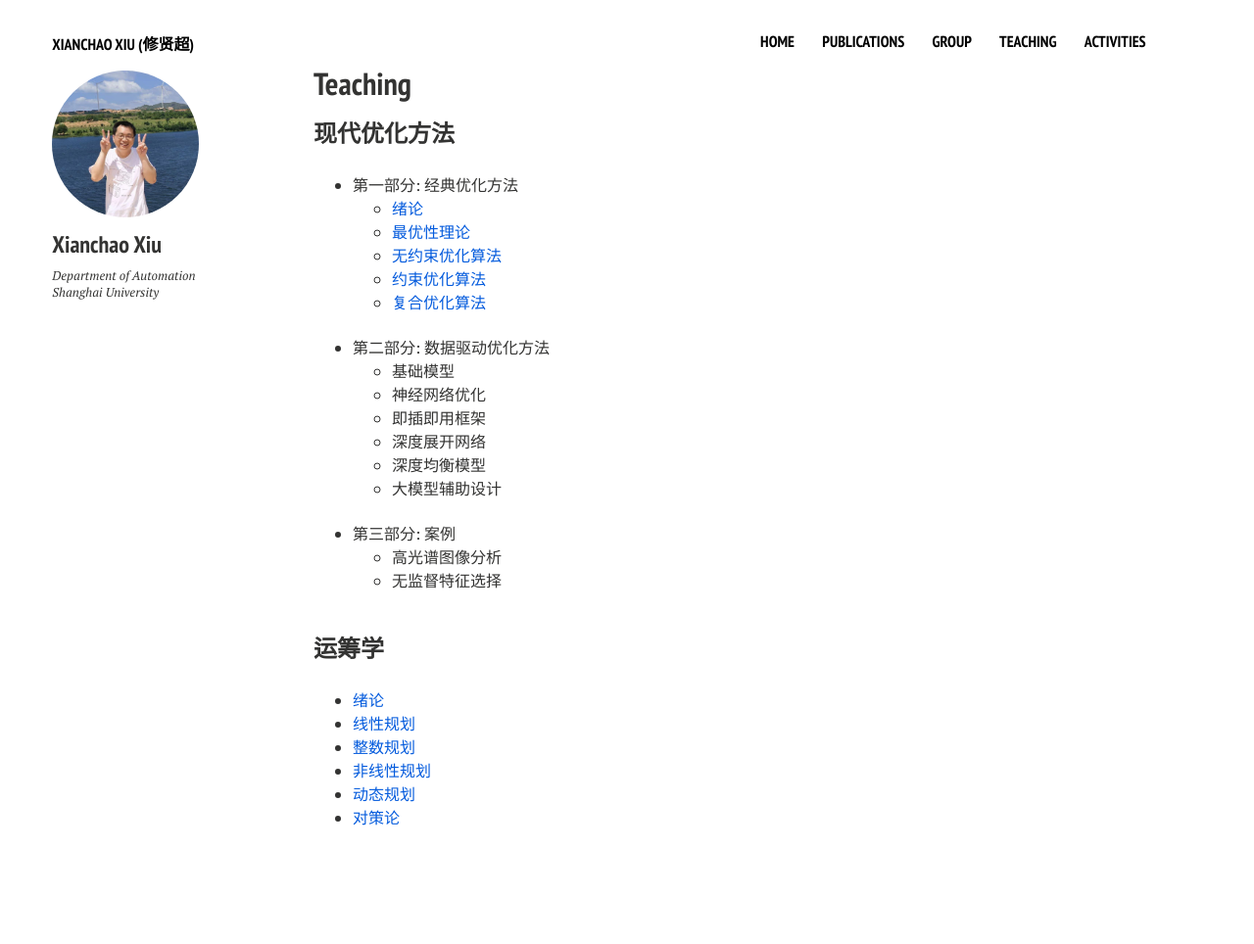
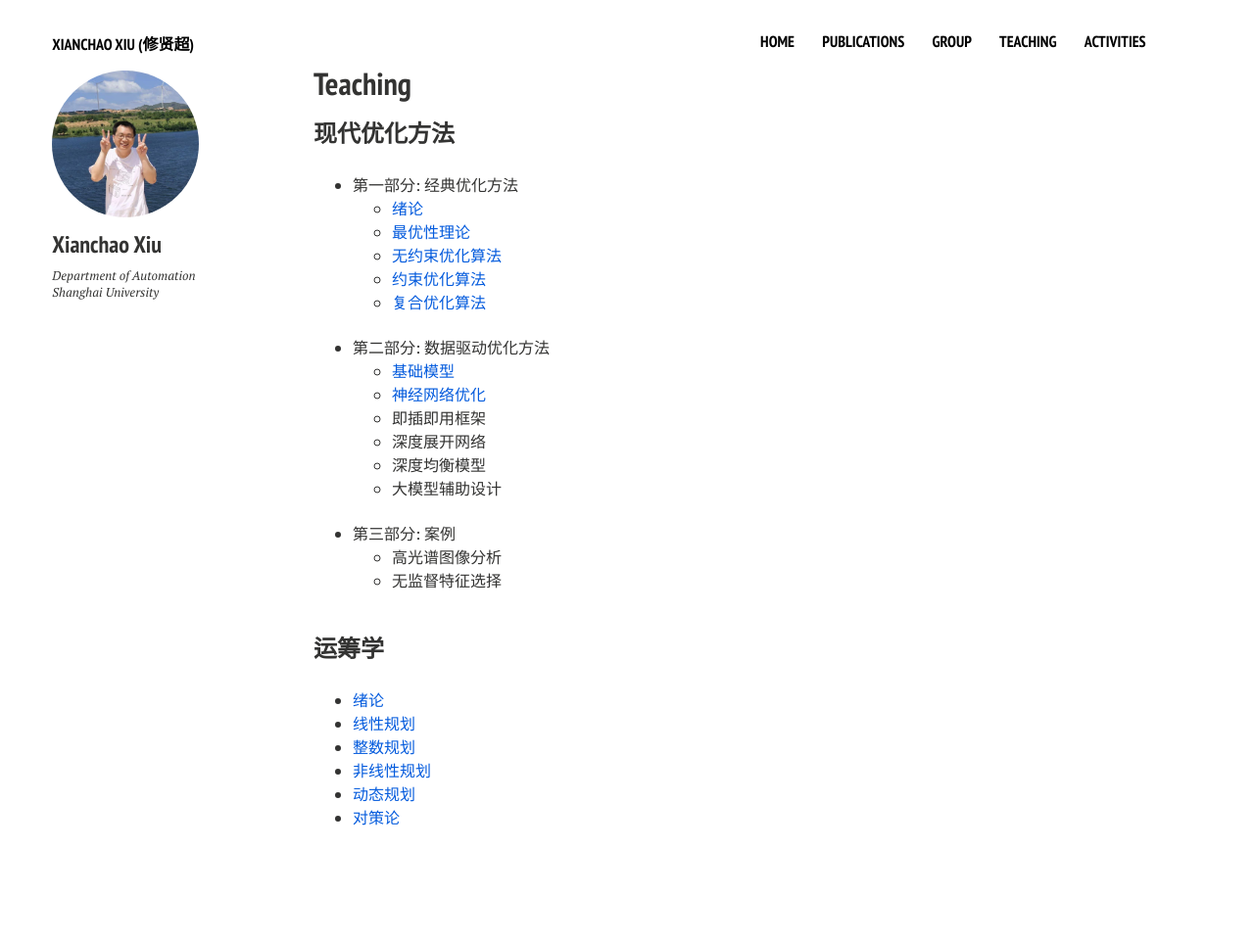
Before and after one commit to xianchaoxiu/xianchaoxiu.github.io, a Jekyll site: the page built from teaching/index.md, in a window 1280 px wide. Shown: the whole page at 98% size. Built offline with Jekyll 4.4.1, drawn with Linux system fonts in a browser that asks for light colours; nearby versions of some CDN libraries.

Commit message:
Update index.md

```diff
--- a/teaching/index.md
+++ b/teaching/index.md
@@ -20,8 +20,8 @@ share: false
 
 
 - 第二部分: 数据驱动优化方法 <br>
-  - 基础模型 <br>
-  - 神经网络优化  <br>
+  - <a href="../teaching/OPT_5.pdf" class="textlink" target="_blank">基础模型 </a> <br>
+  - <a href="../teaching/OPT_5.pdf" class="textlink" target="_blank">神经网络优化 </a> <br>
   - 即插即用框架 <br>
   - 深度展开网络 <br>
   - 深度均衡模型 <br>
```
